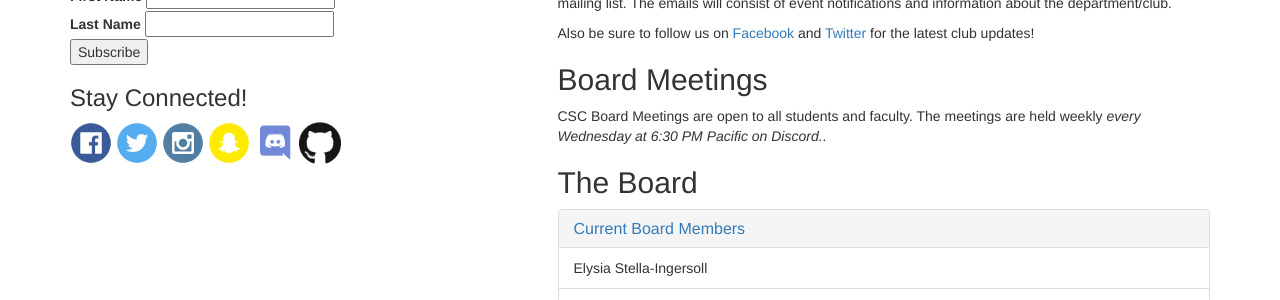
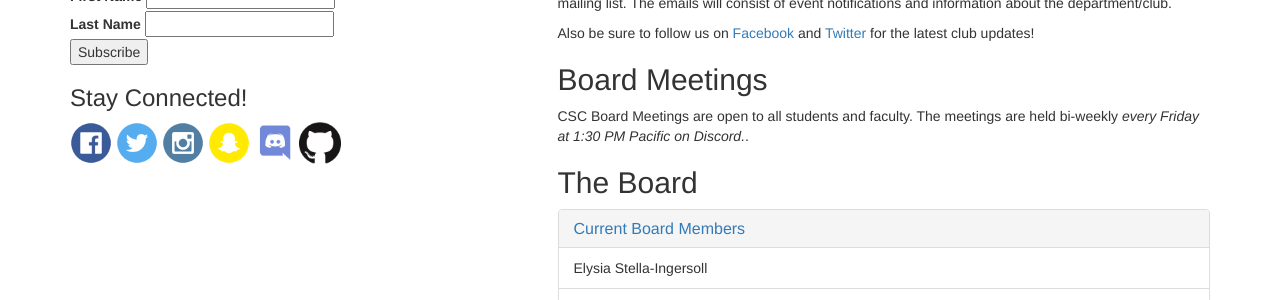
Before and after one commit to trucsclub/trucsclub.github.io, a Jekyll site: the page built from about.html, in a window 1280 px wide. Shown: the part 597-897 px from the top of the page. Built offline with Jekyll 4.4.1, drawn with Linux system fonts in a browser that asks for light colours; nearby versions of some CDN libraries; comment, search, counter and statistics services are not loaded.

Commit message:
Update board information
The board meetings have been changed from Wednesday at 6:30PM to 1:30 PM on Fridays, from weekly to bi-weekly

```diff
--- a/about.html
+++ b/about.html
@@ -23,7 +23,7 @@ active: about
     <p>Also be sure to follow us on <a href="https://www.facebook.com/pages/TRUSU-Computer-Science-Club/343428029131317?fref=ts">Facebook</a> and <a href="https://twitter.com/trucsclub">Twitter</a> for the latest club updates!</p>
 
     <h2>Board Meetings</h2>
-    <p>CSC Board Meetings are open to all students and faculty. The meetings are held weekly <em>every Wednesday at 6:30
+    <p>CSC Board Meetings are open to all students and faculty. The meetings are held bi-weekly <em>every Friday at 1:30
             PM Pacific on Discord.</em>.</p>
 
     <h2>The Board</h2>
```
